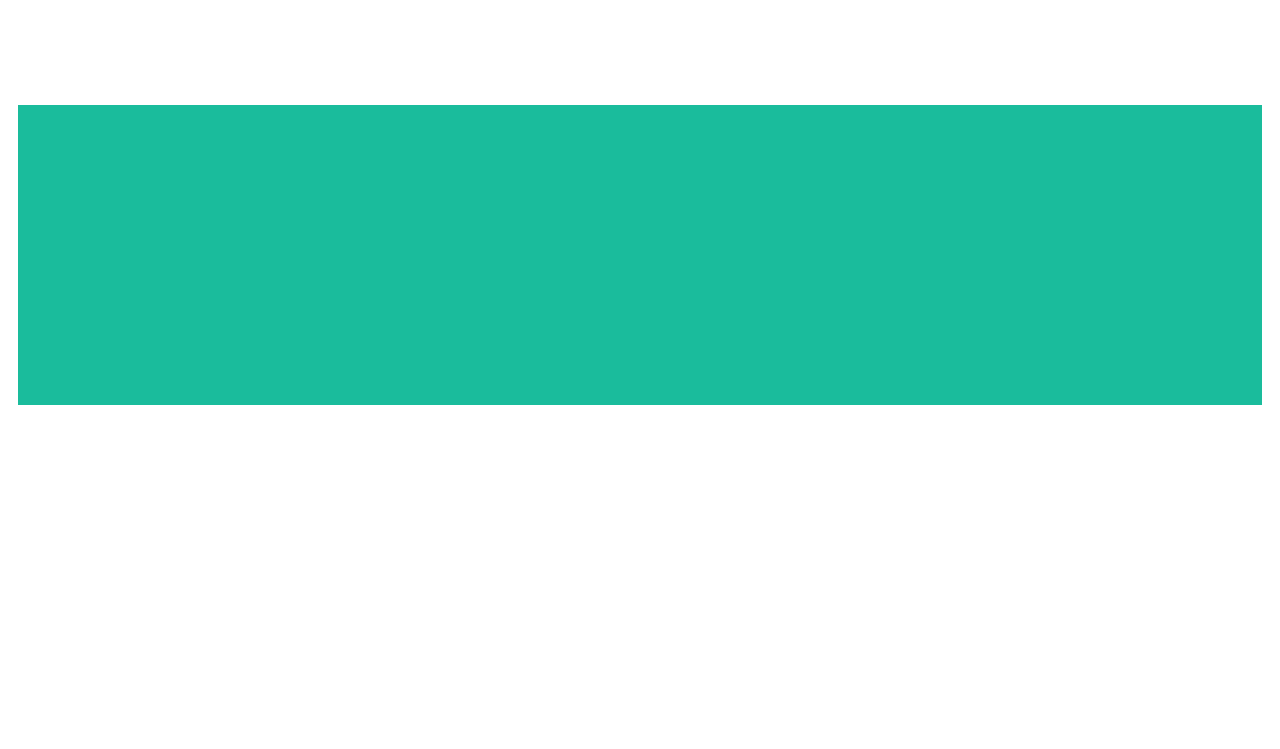
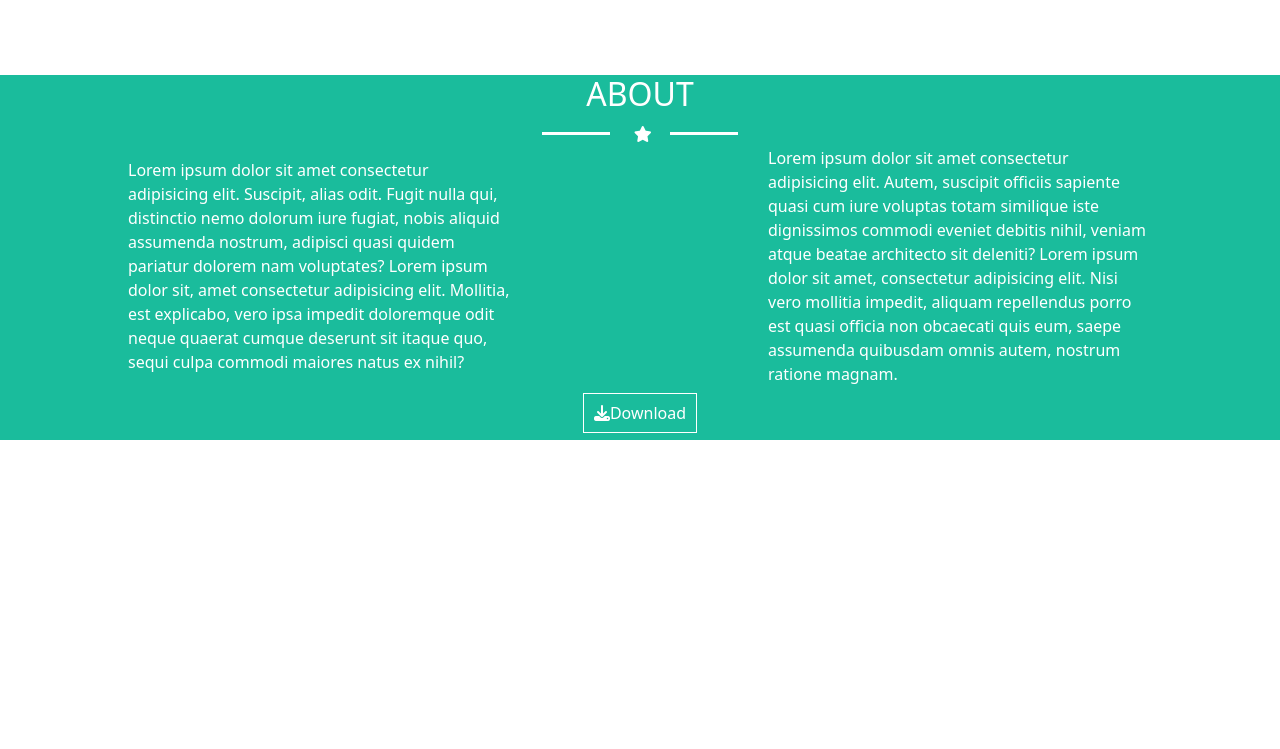
Before and after one commit to Samueletasciotti00/html-css-bootstrap-freelancer, a plain HTML site: page index.html in a window 1280 px wide. Shown: the part 991-1740 px from the top of the page. Drawn offline with nearby package versions, Linux system fonts and the light colour scheme.

Commit message:
component nav

```diff
--- /dev/null
+++ b/css/stile.css
@@ -0,0 +1,6 @@
+*{
+    margin: 0;
+    padding: 0;
+    box-sizing: border-box;
+    font-family: Arial, Helvetica neue, sans-serif;
+}
--- a/css/style.css
+++ b/css/style.css
@@ -1,9 +1,12 @@
 /* ?? DEBUG ?? */
-*{
-    margin: 0;
-    padding: 0;
-    box-sizing: border-box;
-    font-family: Arial, Helvetica neue, sans-serif;
+
+
+/* BUTTON */
+.btn button{
+    background-color: rgba(0, 0, 0, 0);
+    border: 1px solid #ffffff;
+    color: #ffffff;
+    padding: 7px 10px;
 }
 
 /* HR BARS */
@@ -52,6 +55,7 @@ header :nth-child(2) .col-12{
     width: 30%;
     height: 100%;
     font-size: 16px;
+    gap: 10px;
     /* flex */
     display: flex;
     align-items: center;
@@ -94,7 +98,7 @@ header :nth-child(2) .col-12{
 
 
 /* MAIN SECTION */
-main > .row{
+main > :first-child{
     padding: 30px;
 }
 
@@ -148,6 +152,26 @@ main .col-12 .row{
     border-radius: 20px;
 }
 
+/* About section */
+#about{
+    color: #ffffff;
+    /* flex */
+    display: flex;
+    flex-direction: column;
+    align-items: center;
+}
+
+#about >:nth-child(3){
+    /* flex */
+    display: flex;
+    align-items: center;
+    justify-content: space-around;
+}
+
+#about >:nth-child(3) div{
+    width: 30%;
+}
+
 
 /* FOOTER SECTION */
 footer :first-child .col-12{
--- a/index.html
+++ b/index.html
@@ -25,18 +25,22 @@
             <div class="col-12">
 
                 <!-- Container for Nav -->
-                <div class="contain">
-
-                    <!-- Titol -->
-                    <div>START BOOTSTRAP</div>
-
-                    <!-- Options -->
-                    <div>
-                        <div>PORTFOLIO</div>
-                        <div>ABOUT</div>
-                        <div>CONTACT</div>
+                <nav class="navbar navbar-expand-lg bg-body-tertiary ">
+                    <div class="container">
+                      <a class="navbar-brand" href="#">Navbar</a>
+                      <button class="navbar-toggler" type="button" data-bs-toggle="collapse" data-bs-target="#navbarNavAltMarkup" aria-controls="navbarNavAltMarkup" aria-expanded="false" aria-label="Toggle navigation">
+                        <span class="navbar-toggler-icon"></span>
+                      </button>
+                      <div class="collapse navbar-collapse" id="navbarNavAltMarkup">
+                        <div class="navbar-nav">
+                          <a class="nav-link active" aria-current="page" href="#">Home</a>
+                          <a class="nav-link" href="#">Features</a>
+                          <a class="nav-link" href="#">Pricing</a>
+                          <a class="nav-link disabled" aria-disabled="true">Disabled</a>
+                        </div>
+                      </div>
                     </div>
-                </div>
+                  </nav>
             </div>
         </div>
 
@@ -118,7 +122,45 @@
 
         <!-- ABOUT -->
         <div class="row">
-            <div class="col-12"></div>
+            <div class="col-12">
+
+                <div id="about">
+
+                    <h2>ABOUT</h2>
+
+                    <div class="row">
+
+                        <div class="col-5">
+                            <div class="hr-wht"></div>
+                        </div>
+
+                        <div class="col-2">
+                            <i class="fa-solid fa-star" style="color: #ffffff;"></i>
+                        </div>
+
+                        <div class="col-5">
+                            <div class="hr-wht"></div>
+                        </div>
+                    </div>
+
+                    <div>
+                        <div>
+                            Lorem ipsum dolor sit amet consectetur adipisicing elit. Suscipit, alias odit. Fugit nulla qui, distinctio nemo dolorum iure fugiat, nobis aliquid assumenda nostrum, adipisci quasi quidem pariatur dolorem nam voluptates?
+                            Lorem ipsum dolor sit, amet consectetur adipisicing elit. Mollitia, est explicabo, vero ipsa impedit doloremque odit neque quaerat cumque deserunt sit itaque quo, sequi culpa commodi maiores natus ex nihil?
+                        </div>
+
+                        <div>
+                            Lorem ipsum dolor sit amet consectetur adipisicing elit. Autem, suscipit officiis sapiente quasi cum iure voluptas totam similique iste dignissimos commodi eveniet debitis nihil, veniam atque beatae architecto sit deleniti?
+                            Lorem ipsum dolor sit amet, consectetur adipisicing elit. Nisi vero mollitia impedit, aliquam repellendus porro est quasi officia non obcaecati quis eum, saepe assumenda quibusdam omnis autem, nostrum ratione magnam.
+                        </div>
+                    </div>
+
+                    <div class="btn">
+                        <button><i class="fa-solid fa-download"></i>Download</button>
+                    </div>
+                </div>
+
+            </div>
         </div>
 
         <!-- CONTACT ME -->
```
